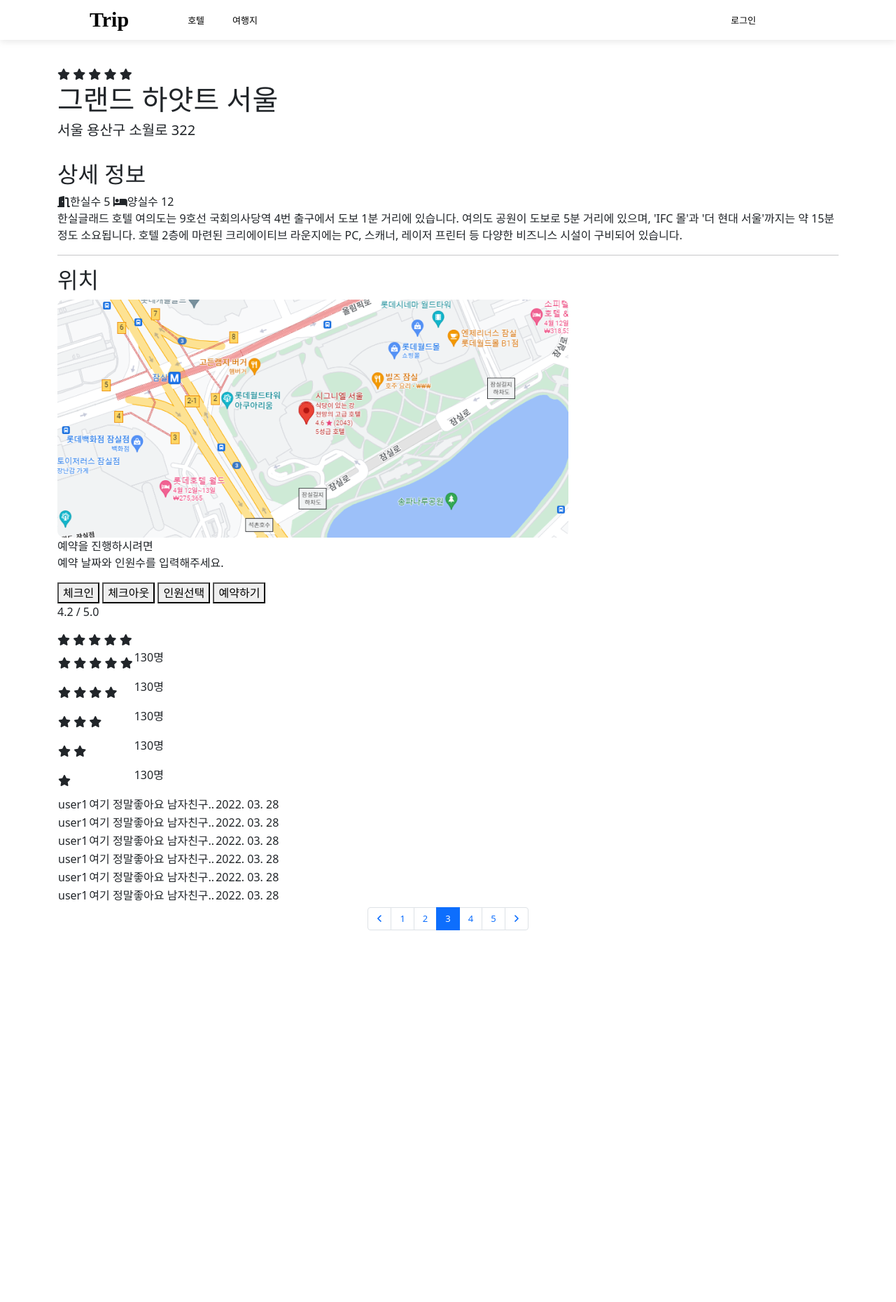
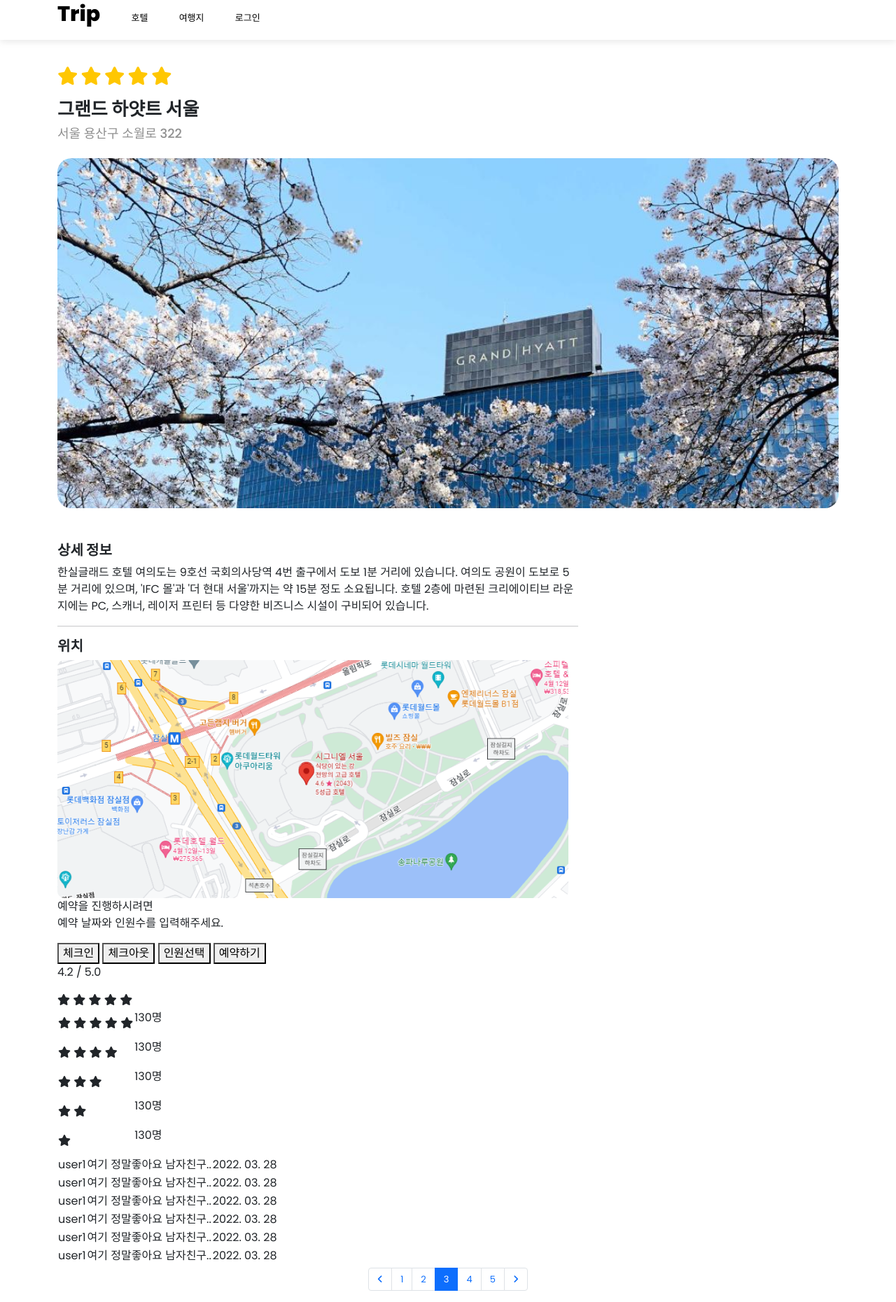
Before and after one commit to seoyeonson/Trip, a Django app: page /hotel_detail/ in a window 1280 px wide. Shown: the whole page at 70% size. Before the commit the page ends 1329 px from the top, so only its background shows below. Run offline with Django 3.2, Linux system fonts and the light colour scheme; some libraries are stand-ins or nearby versions.

Commit message:
손서연#3.29/16:04
base.html(nav), hotel_detail.html(top content css)

```diff
--- a/SLHJ/templates/base.html
+++ b/SLHJ/templates/base.html
@@ -11,6 +11,9 @@
         rel="stylesheet"
         href="https://cdnjs.cloudflare.com/ajax/libs/font-awesome/5.8.2/css/all.min.css"
     />
+    <link rel="preconnect" href="https://fonts.googleapis.com">
+    <link rel="preconnect" href="https://fonts.gstatic.com" crossorigin>
+    <link href="https://fonts.googleapis.com/css2?family=Poppins:wght@100;200;300;400;500;600;700;800&display=swap" rel="stylesheet">
     <script src="{% static 'bs/js/bootstrap.bundle.min.js' %}"></script>
     <script src="https://ajax.googleapis.com/ajax/libs/jquery/3.6.0/jquery.min.js"></script>
     <script src="{% static 'bs/js/js.js' %}"></script>
@@ -23,24 +26,26 @@
 {% block script %}
 {% endblock %}
 <body>
-    <div class="container-fluid mt-5 pt-3 main_contents">
+    <div class="container-fluid mt-5 pt-5 main_contents">
         {% block nav %}
-        <nav class="navbar navbar-expand bg-white fixed-top toolbar"> <!-- 홈탑메뉴바 -->
+        <div>
+            <nav class=" bg-white fixed-top toolbar"> <!-- 홈탑메뉴바 -->
+                <ul class="container home_tool align-items-center">
                     <a href="#"><label class="home_icon">Trip</label></a>
-            <ul class="navbar-nav home_tool">
                     <label class="home_menu">
                         <a href="#">호텔</a>
                     </label>
                     <label class="home_menu">
                         <a href="#">여행지</a>
                     </label>
-            </ul>
-            <ul class="navbar-nav home_tool2">
-                <label class="home_menu">
+                    <label class="home_menu ml-auto">
                         <a href="#">로그인</a>
                     </label>
                 </ul>
+                <!-- <ul class="navbar-nav home_tool2">
+                </ul> -->
             </nav>
+        </div>
         {% endblock %}
         {% block contents %}
         {% endblock %}
--- a/SLHJ/templates/hotel_detail.html
+++ b/SLHJ/templates/hotel_detail.html
@@ -2,26 +2,25 @@
 {% block title %}그랜드 하얏트 서울{% endblock %} {# 호텔명 #}
 
 {% block contents %}
-<div class="container" style="margin-top: 30px;">
+<div class="container hotelDetail">
     <!--상단 평점, 호텔명, 주소-->
     <div>
-        <div>
+        <div class="rating_head">
             <i class="fas fa-star"></i>
             <i class="fas fa-star"></i>
             <i class="fas fa-star"></i>
             <i class="fas fa-star"></i>
             <i class="fas fa-star"></i>
         </div>
-        <h1>그랜드 하얏트 서울</h1>
+        <h1 class="mt-3">그랜드 하얏트 서울</h1>
         <h5>서울 용산구 소월로 322</h5>
-        <img>
+        <div class="hotel_main_img mt-4 mb-5"></div>
     </div>
     <!-- 샹세정보 -->
     <div>
+        <div class="col-8">
             <div>
                 <h2>상세 정보</h2>
-            <label><i class="fas fa-door-open"></i>한실수 5</label>
-            <label><i class="fas fa-bed"></i>양실수 12</label>
                 <p>한실글래드 호텔 여의도는 9호선 국회의사당역 4번 출구에서 도보 1분 거리에 있습니다. 여의도 공원이  도보로 5분 거리에 있으며, 'IFC 몰'과 '더 현대 서울'까지는 약 15분 정도 소요됩니다. 호텔 2층에 마련된 크리에이티브 라운지에는 PC, 스캐너, 레이저 프린터 등 다양한 비즈니스 시설이 구비되어 있습니다. </p>
             </div>
             <hr>
@@ -32,7 +31,7 @@
         </div>
 
         <!-- 예약 -->
-    <div>
+        <div class="col-4">
             <p>예약을 진행하시려면<br>
                 예약 날짜와 인원수를 입력해주세요.
             </p>
@@ -42,6 +41,7 @@
                 <button>인원선택</button>
                 <button>예약하기</button>
             </form>
+        </div>
     </div>
 
     <!-- 평점 -->
--- a/static/bs/css/css.css
+++ b/static/bs/css/css.css
@@ -1,5 +1,6 @@
 body {
     margin: 0;
+    font-family: 'Poppins', sans-serif;
 }
 
 a {
@@ -8,7 +9,17 @@
 }
 
 a:hover {
-    color: #FF6B00;
+    color: var(--main-color);
+}
+
+/* 기본색상 */
+:root {
+    --back-color : #fff;
+	--main-color: #FF6B00;
+    --sub-color : #FFF1E6;
+    --sub-grey-color : #F1F1F1;
+    --icon-color : #A8A8A8;
+    --text-sub-color : #909090;
 }
 
 /* main contents */
@@ -23,7 +34,7 @@
 }
 
 .home_icon {
-    margin-left: 10vw;
+    margin-right: 20px;
     font-family: 'Poppins';
     font-style: normal;
     font-weight: 800;
@@ -31,18 +42,18 @@
     line-height: 136.5%;
 }
 
-.home_tool {
+/* .home_tool {
     padding-left: 5vw;
-}
+} */
 
 .home_menu {
     margin: 0 20px 0 20px;
 }
 
-.home_tool2 {
+/* .home_tool2 {
     position: absolute;
     left: 80vw;
-}
+} */
 
 .page {
 
@@ -210,6 +221,37 @@
 height: 27px;
 left: 245px;
 top: 1334px;
+}
+
+/* hotel_detail */
+.rating_head i{
+    font-size:26px;
+    color: #FFC701;
+}
+
+.hotelDetail h1{
+    font-size: 26px;
+    font-weight: bold;
+}
+
+.hotelDetail h2{
+    font-size: 20px;
+    font-weight: bold;
+}
+
+.hotel_main_img{
+    width: 100%;
+    height: 500px;
+    border-radius: 20px;
+    background-image: url(/static/img/hotel_detail_img.jpg);
+    background-size: cover;
+    background-repeat: no-repeat;
+    background-position: bottom;
+}
+
+.hotelDetail h5{
+    font-size: 18px;
+    color: var(--text-sub-color);
 }
 
 /* reserve */
```
Also changed, not shown: static/img/hotel_detail_img.jpg (added). Lines whose indentation alone changed are shown as unchanged.
